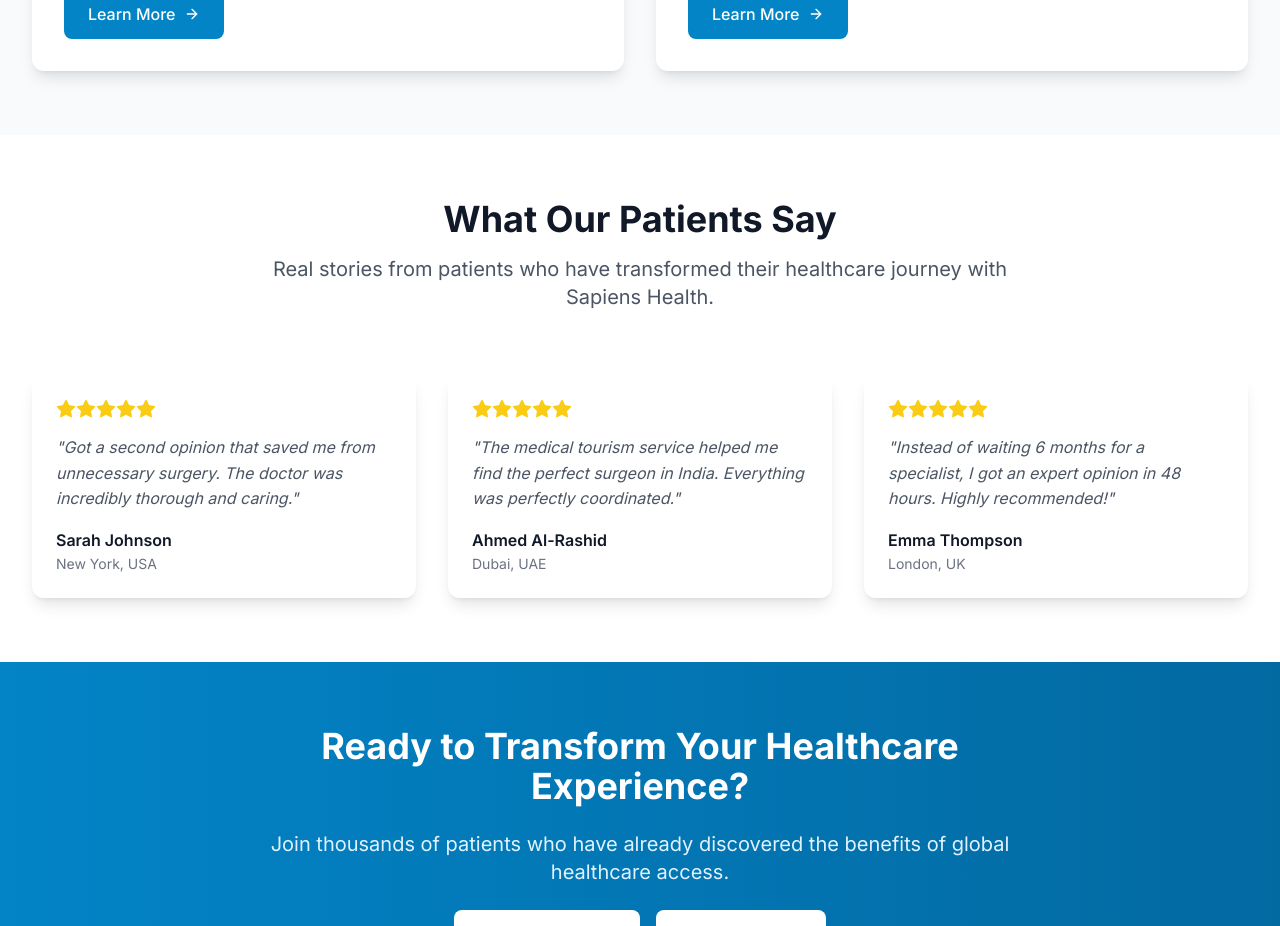
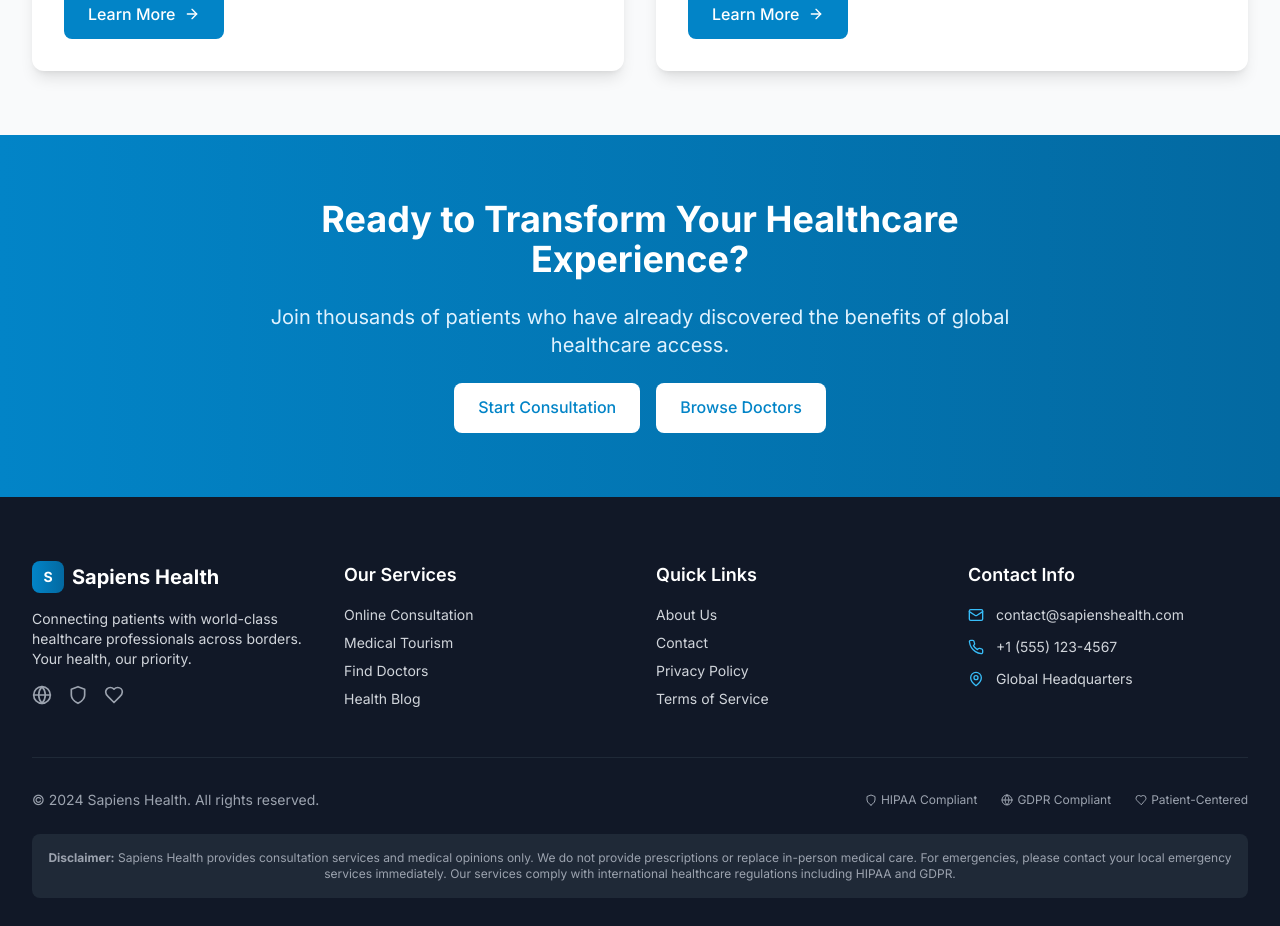
Before and after one commit to savoraTheGlobalApp/telehealth, a React (Create React App) app: page / in a window 1280 px wide. Shown: the part 1664-2590 px from the top of the page. Built offline with nearby package versions, Linux system fonts and the light colour scheme.

Commit message:
Comment testimonials section which showed what patients say about our service

```diff
--- a/src/pages/Home.tsx
+++ b/src/pages/Home.tsx
@@ -265,7 +265,7 @@
       </section> */}
 
       {/* Testimonials Section */}
-      <section className="section-padding bg-white">
+      {/* <section className="section-padding bg-white">
         <div className="container-custom">
           <motion.div
             initial={{ opacity: 0, y: 50 }}
@@ -306,7 +306,7 @@
             ))}
           </div>
         </div>
-      </section>
+      </section> */}
 
       {/* CTA Section */}
       <section className="section-padding bg-gradient-to-r from-primary-600 to-primary-700 text-white">
```
